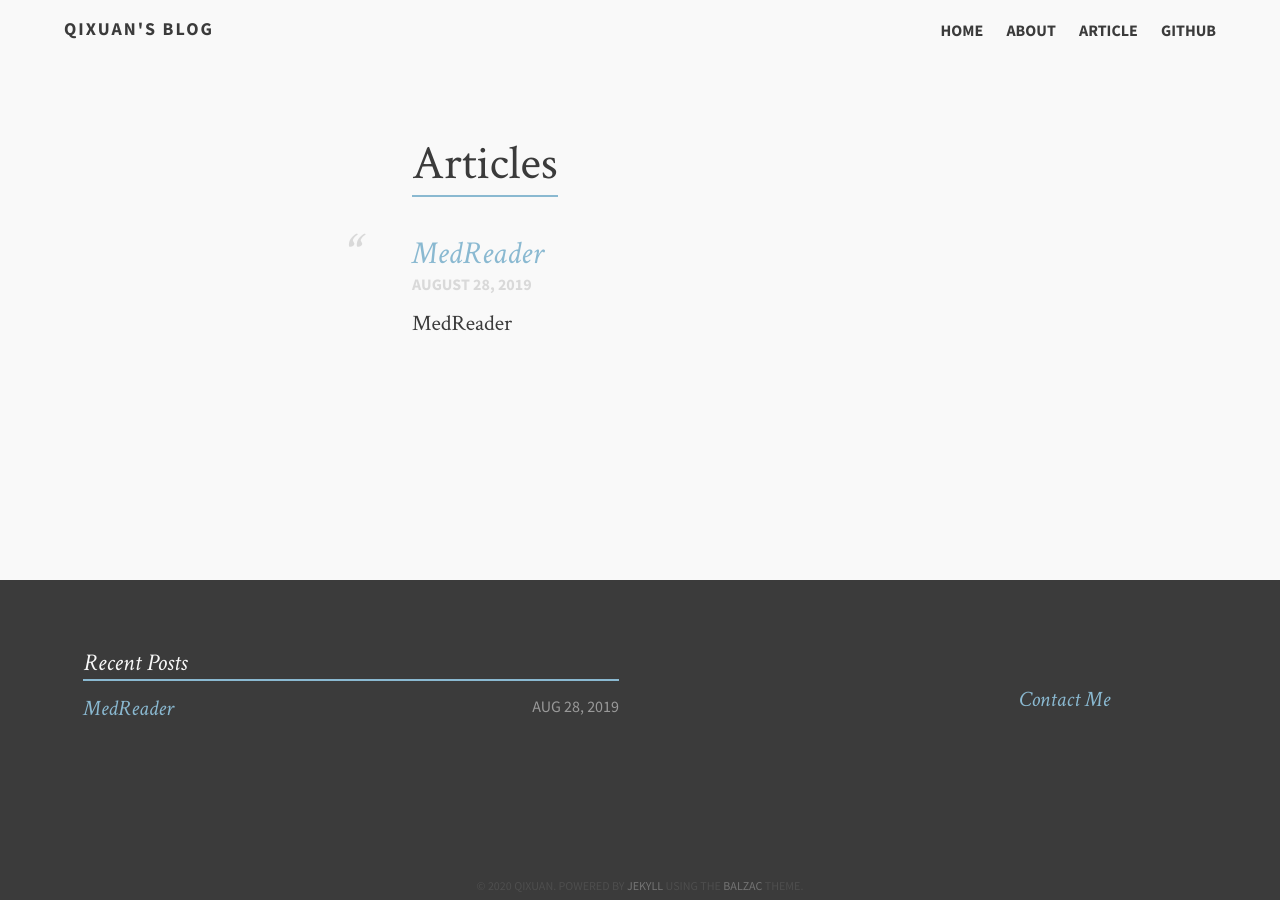
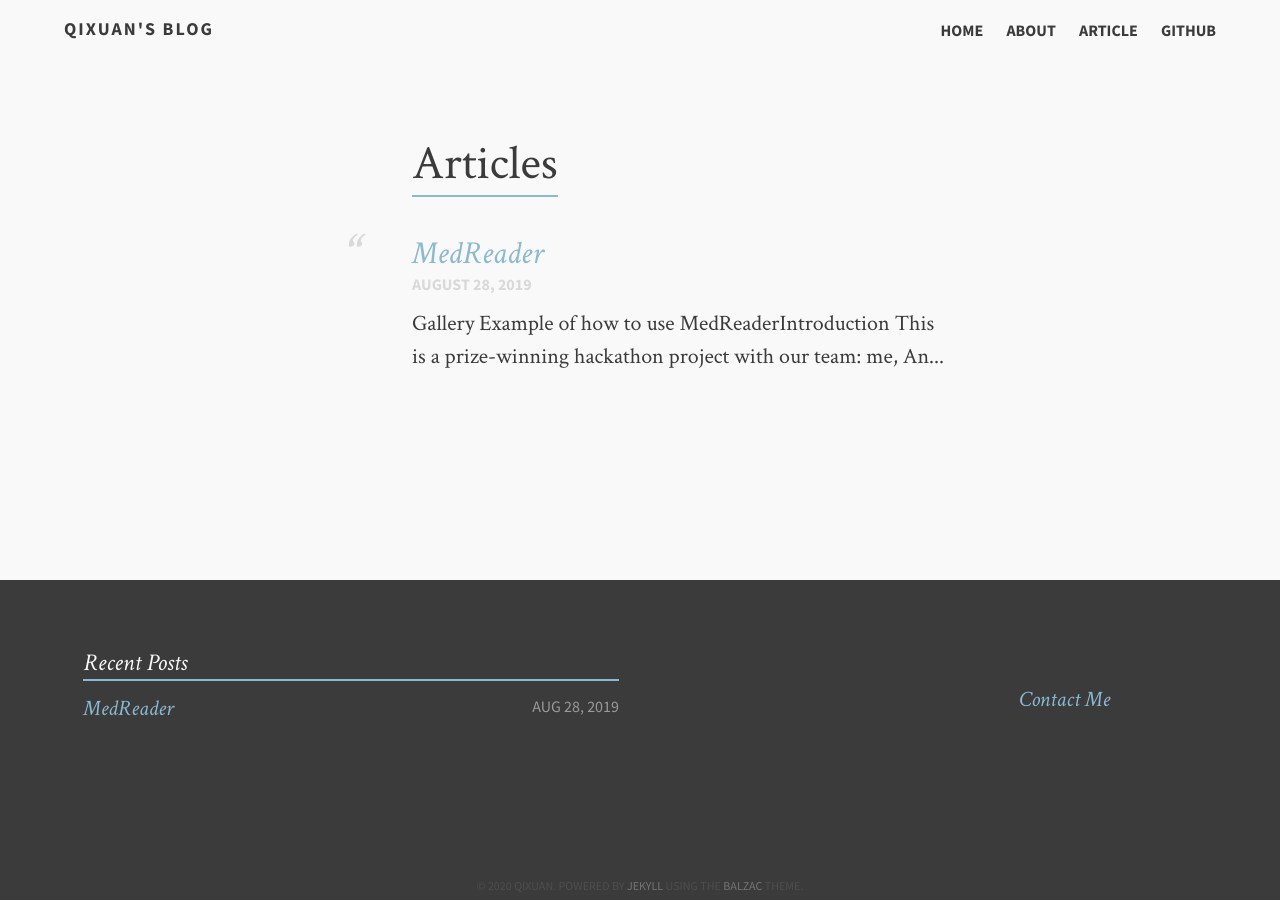
Before and after one commit to maxprofs-llc/QuantumJack.github.io, a Jekyll site: the page built from articles.md, in a window 1280 px wide. Built offline with Jekyll 4.4.1, drawn with Linux system fonts in a browser that asks for light colours.

Commit message:
personalization

```diff
--- a/_posts/2020-04-03-MedReader.md
+++ b/_posts/2020-04-03-MedReader.md
@@ -1,15 +1,13 @@
 ---
 layout: post-light-feature
 title: MedReader
-description: "MedReader"
 categories: articles
 date: 2019-08-28
 image:
         feature: soft-trees.jpg
 ---
 
-
-### MedReader
+### Gallery
 
 <figure>
 	<img src="https://raw.githubusercontent.com/Joyliu290/MedReader/master/ExampleImg.jpg">
```
